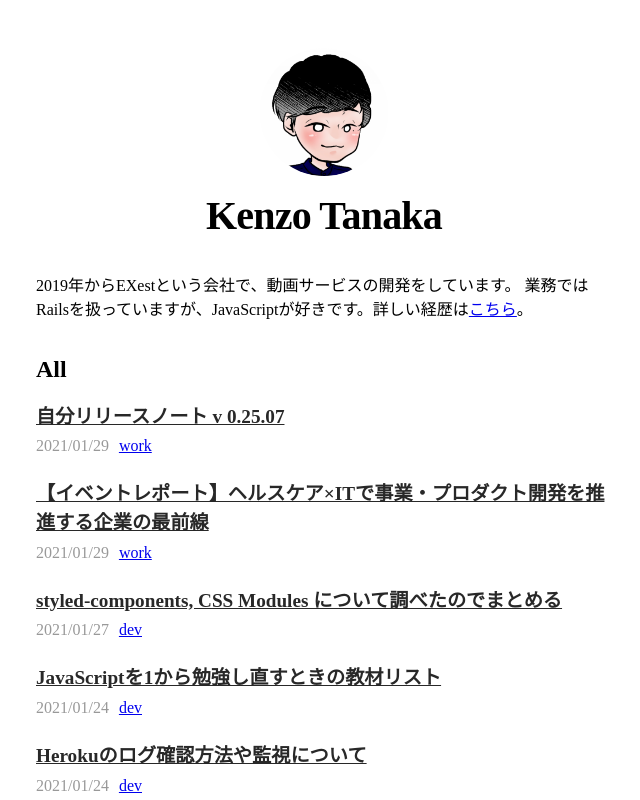
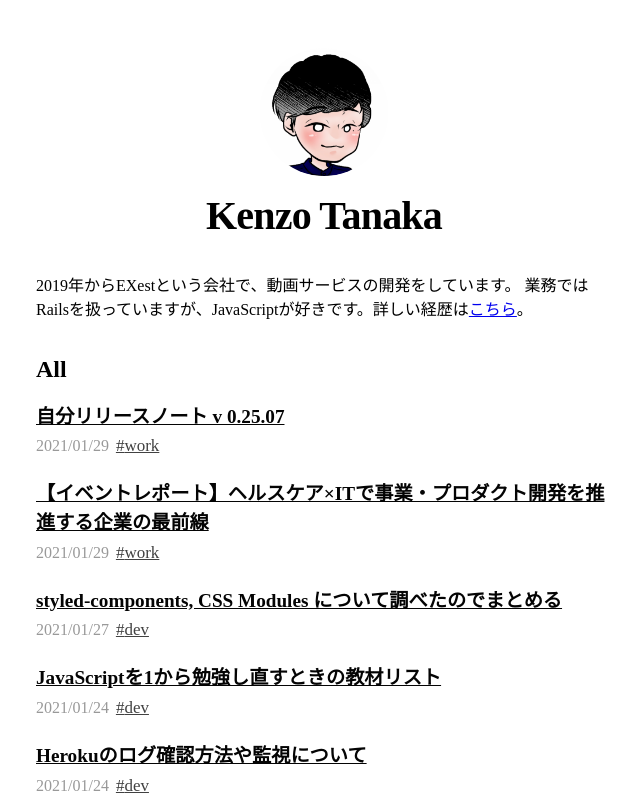
Before and after one commit to kenzo-tanaka/nextJsBlog, a Next.js app: page / in a window 1280 px wide. Shown: the top 800 px of the page, without its empty margins (316-956 px from the left). Built offline with nearby package versions, Linux system fonts and the light colour scheme.

Commit message:
styling category links

```diff
--- a/pages/categories/[name].tsx
+++ b/pages/categories/[name].tsx
@@ -40,7 +40,7 @@
           {posts.map(({ slug, date, title }) => (
             <li className={utilStyles.listItem} key={slug}>
               <Link href={`/posts/${slug}`}>
-                <a className={`${utilStyles.textBold} ${utilStyles.textBlack}`}>
+                <a className={`${utilStyles.textBold} ${utilStyles.titleText}`}>
                   {title}
                 </a>
               </Link>
--- a/pages/index.tsx
+++ b/pages/index.tsx
@@ -40,7 +40,7 @@
           {allPostsData.map(({ slug, date, title, category }) => (
             <li className={utilStyles.listItem} key={slug}>
               <Link href={`/posts/${slug}`}>
-                <a className={`${utilStyles.textBold} ${utilStyles.textBlack}`}>
+                <a className={`${utilStyles.textBold} ${utilStyles.titleText}`}>
                   {title}
                 </a>
               </Link>
@@ -48,11 +48,9 @@
               <small className={utilStyles.lightText}>
                 <Date dateString={date} />
               </small>
-              <small style={{ marginLeft: "10px" }}>
-                <Link href={`/categories/${category}`}>
-                  <a>{category}</a>
-                </Link>
-              </small>
+              <Link href={`/categories/${category}`}>
+                <a className={utilStyles.categoryLabel}>#{category}</a>
+              </Link>
             </li>
           ))}
         </ul>
--- a/styles/utils.module.css
+++ b/styles/utils.module.css
@@ -65,12 +65,12 @@
   font-weight: 750;
 }
 
-.textBlack {
-  color: #282828;
+.titleText {
+  color: #040404;
 }
 
-.textBlack:visited {
-  color: #3e3f48;
+.titleText:visited {
+  color: #414141;
 }
 
 .btnsWrapper {
@@ -93,3 +93,10 @@
   font-weight: bold;
   background: #000;
 }
+
+.categoryLabel {
+  padding: 0 7px;
+  font-weight: 500;
+  font-size: 17px;
+  color: #414141;
+}
```
